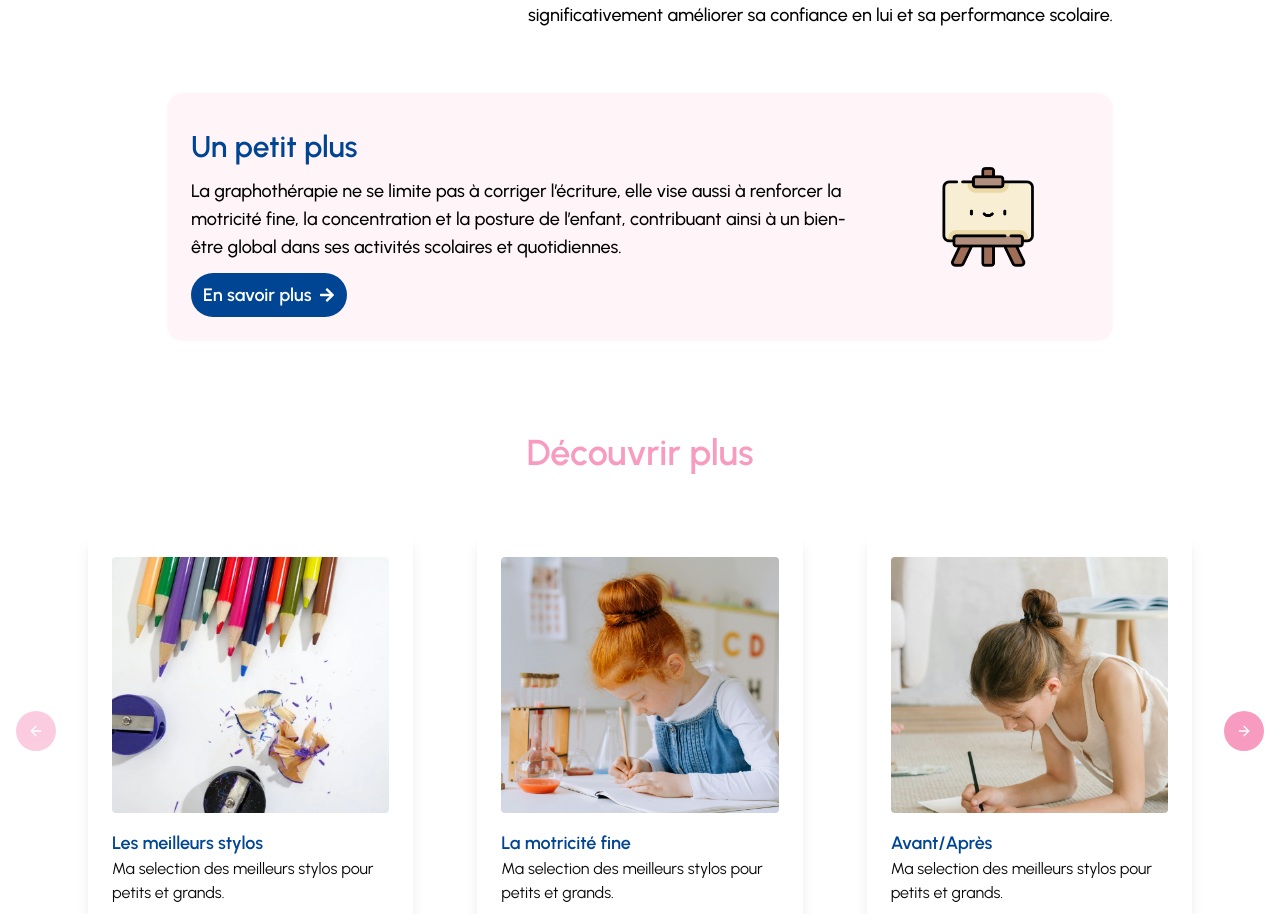
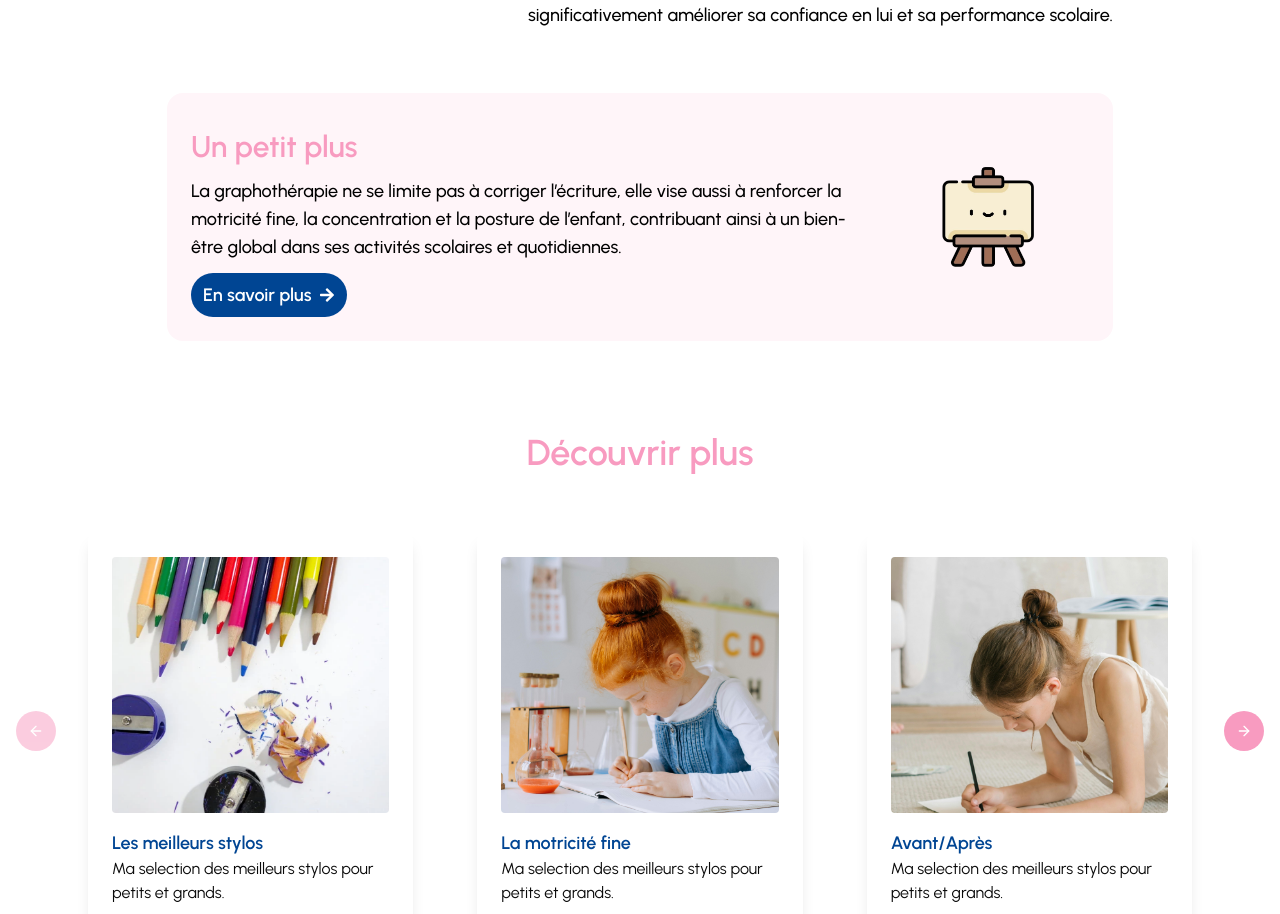
Before and after one commit to ThibSara/grapho-website, a Next.js app: page / in a window 1280 px wide. Shown: the part 1291-2205 px from the top of the page. Built offline with nearby package versions, Linux system fonts and the light colour scheme.

Commit message:
refactor: Update AboutSection component styles and classes

```diff
--- a/src/components/home/AboutSection.jsx
+++ b/src/components/home/AboutSection.jsx
@@ -60,7 +60,7 @@ const AboutSection = () => {
       Des difficultés
     </div>
 
-    <p className="">
+    <p className="text-regular">
       Un enfant qui écrit mal, trop lentement ou avec difficulté peut
       rencontrer des obstacles dans son parcours scolaire. Par exemple,
       s'il n'arrive pas à copier assez rapidement ses leçons ou s'il se
@@ -99,7 +99,7 @@ const AboutSection = () => {
     La graphothérapie comme solution
     </div>
 
-    <p className="text-right">
+    <p className="text-right text-regular">
     C'est là qu'intervient la graphothérapeute. Spécialiste de
         l'écriture, elle évalue les besoins spécifiques de chaque enfant
         et met en place des exercices personnalisés pour améliorer la
@@ -121,11 +121,11 @@ const AboutSection = () => {
   custom={1.5}
 >
   <div className="text-left max-w-2xl">
-    <div className="text-3xl md:text-3xl text-primary font-semibold py-3">
+    <div className="text-3xl md:text-3xl text-secondary font-semibold py-3">
       Un petit plus
     </div>
 
-    <p className="pb-3">
+    <p className="pb-3 text-regular">
       La graphothérapie ne se limite pas à corriger l’écriture,
       elle vise aussi à renforcer la motricité fine, la concentration et la
       posture de l’enfant, contribuant ainsi à un bien-être global dans
```
